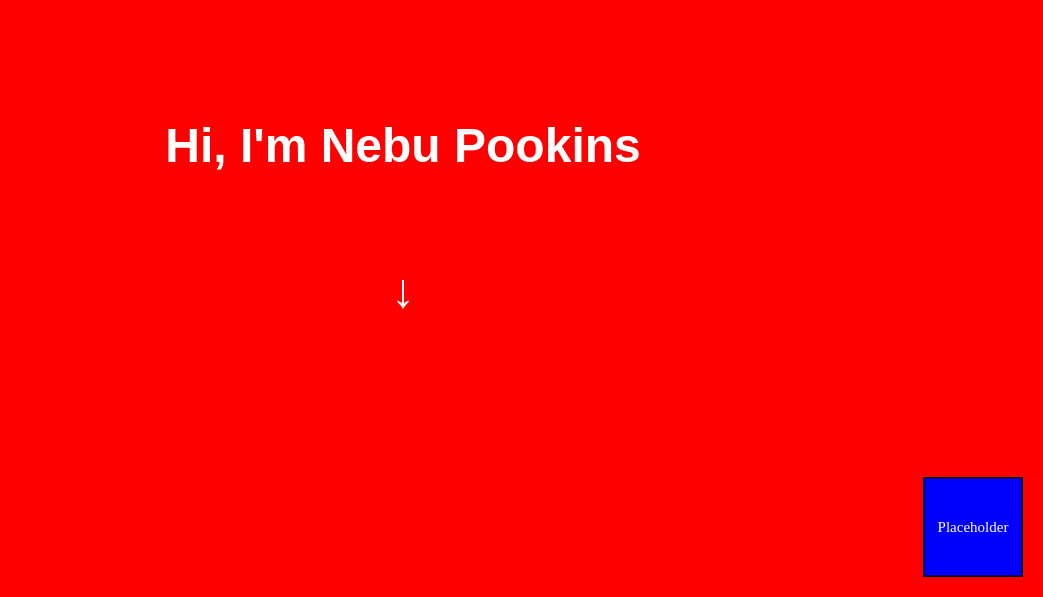
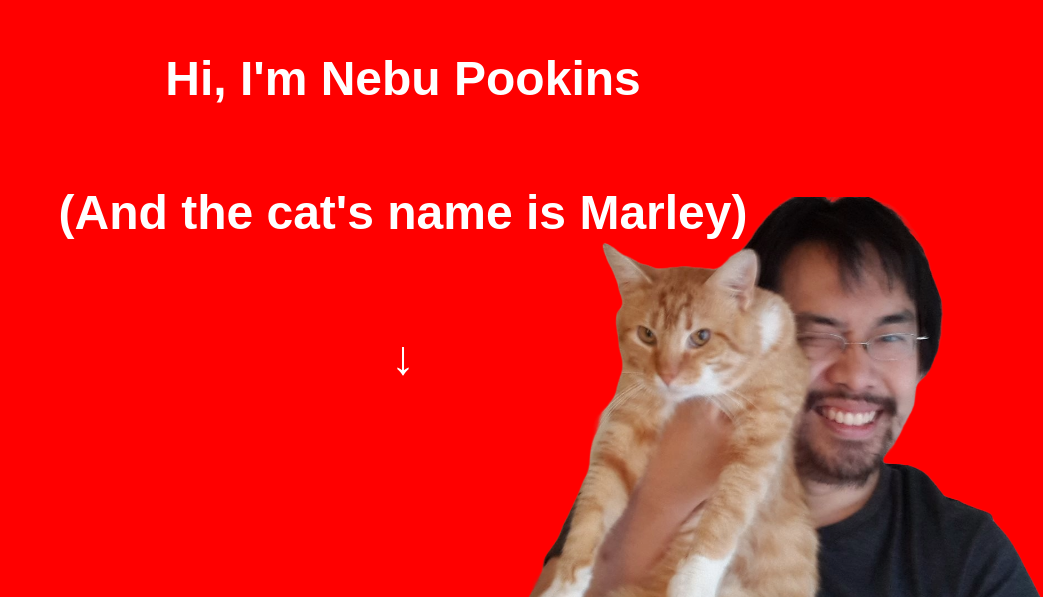
Before and after one commit to NebuPookins/personal-landing-page, a React (Vite) app: page / in a window 1280 px wide. Shown: the part 203-800 px from the top of the page, without its empty margins (237-1280 px from the left). Built offline with nearby package versions, Linux system fonts and the light colour scheme.

Commit message:
Add image of marley and me.

```diff
--- a/src/IntroSlide.tsx
+++ b/src/IntroSlide.tsx
@@ -17,17 +17,19 @@ const IntroSlide: React.FC<IntroSlideProps> = ({}) => {
       style={{ background: "red", position: 'relative', overflow: 'hidden' }}
     >
       <h1>Hi, I'm Nebu Pookins</h1>
+      <h2>(And the cat's name is Marley)</h2>
       <div className="arrow">↓</div>
       <img
-        src="placeholder.svg"
-        alt="Placeholder"
+        src="nebu-and-marley.png"
+        alt="An Asian guy holding up a cat"
         className={`animated-image ${animate ? 'slide-in' : ''}`}
         style={{
           position: 'absolute',
-          bottom: '20px',
-          right: '20px',
-          width: '100px', // Adjust as needed
-          height: '100px', // Adjust as needed
+          bottom: '0px',
+          right: '0px',
+          width: '50vw',
+          height: '50vh',
+          objectFit: 'cover',
         }}
       />
     </section>
--- a/src/index.css
+++ b/src/index.css
@@ -34,7 +34,7 @@ a { color: white; text-decoration: underline; }
 
 .animated-image {
   transform: translateX(150%); /* Start off-screen to the right */
-  transition: transform 0.5s ease-out;
+  transition: transform 1s ease-out;
 }
 
 .animated-image.slide-in {
```
Also changed, not shown: public/nebu-and-marley.png (added).
